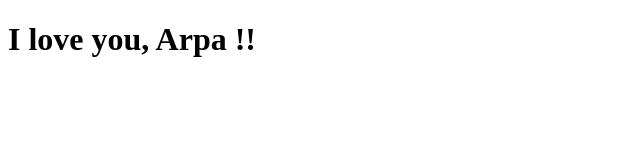
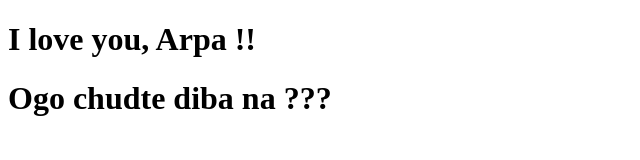
Before and after one commit to mobin2501/mobin2501.github.io, a plain HTML site: page index.html in a window 1280 px wide. Shown: the whole page, without its empty margins (0-640 px from the left). Drawn offline with Linux system fonts and the light colour scheme.

Commit message:
Update index.html

```diff
--- a/index.html
+++ b/index.html
@@ -1,4 +1,5 @@
 <!DOCTYPE html>
 <html>
   <h1>I love you, Arpa !!</h1>
+  <h1>Ogo chudte diba na ???</h1>
 </html>
```
